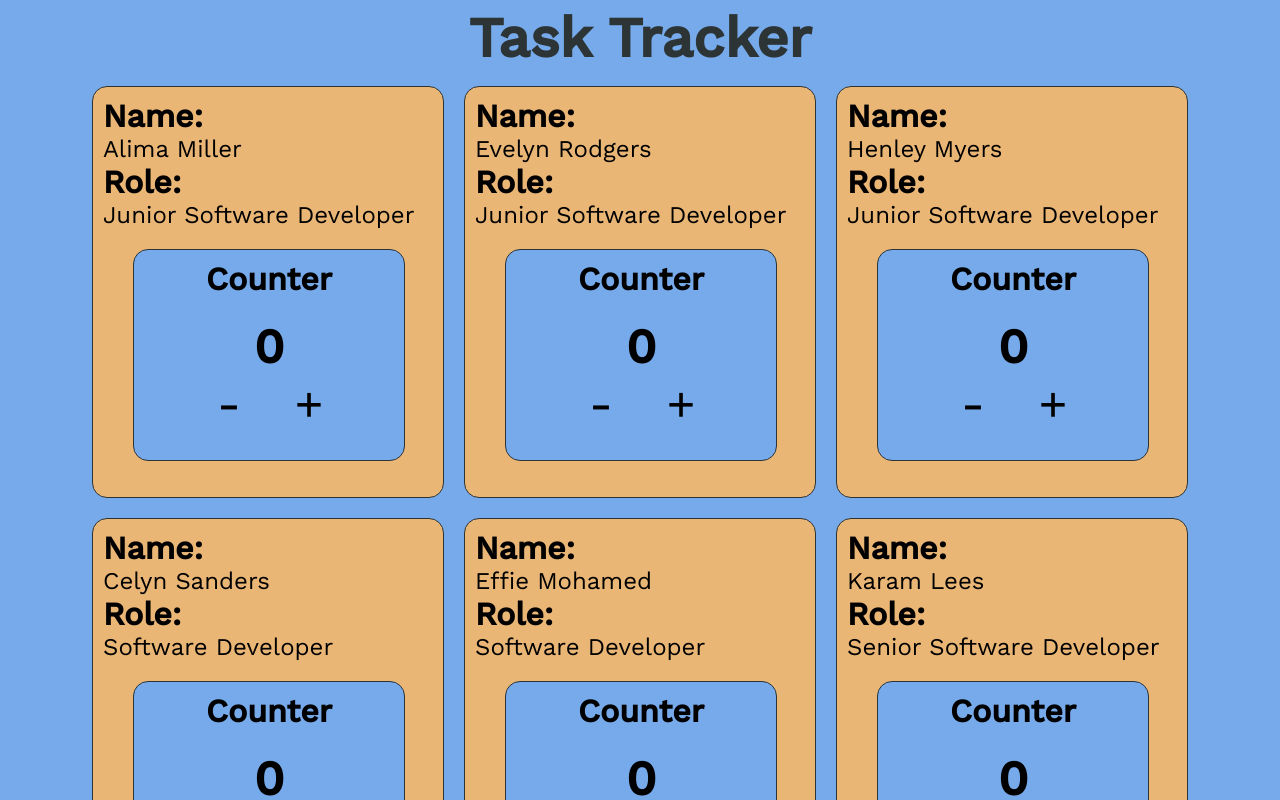
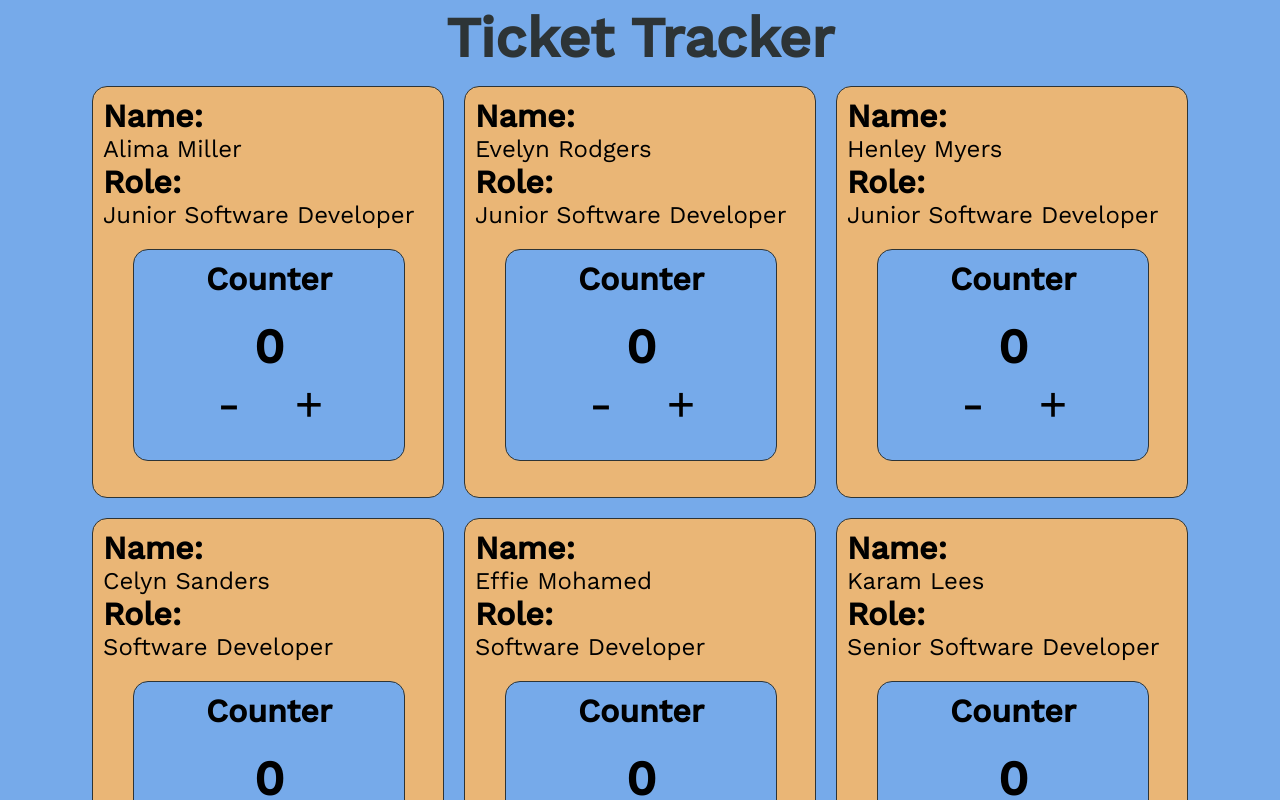
Before and after one commit to JonathanRadford/Tracker, a React (Create React App) app: page / in a window 1280 px wide. Shown: the top 800 px of the page. Built offline with nearby package versions, Linux system fonts and the light colour scheme.

Commit message:
Changed Title

```diff
--- a/public/index.html
+++ b/public/index.html
@@ -12,7 +12,7 @@
 <link rel="preconnect" href="https://fonts.gstatic.com" crossorigin>
 <link href="https://fonts.googleapis.com/css2?family=Work+Sans:wght@400;500&display=swap" rel="stylesheet">
 
-    <title>Task Tracker</title>
+    <title>Ticket Tracker</title>
   </head>
   <body>
     <noscript>You need to enable JavaScript to run this app.</noscript>
--- a/src/App.jsx
+++ b/src/App.jsx
@@ -6,7 +6,7 @@ function App() {
   return (
 
     <div className="App">
-      <h1>Task Tracker</h1>
+      <h1>Ticket Tracker</h1>
         <Tracker title="Position" teamArr={team}  />
     </div>
   );
```
Also changed, not shown: 1 other file (tests, documents, lock files or other folders).
